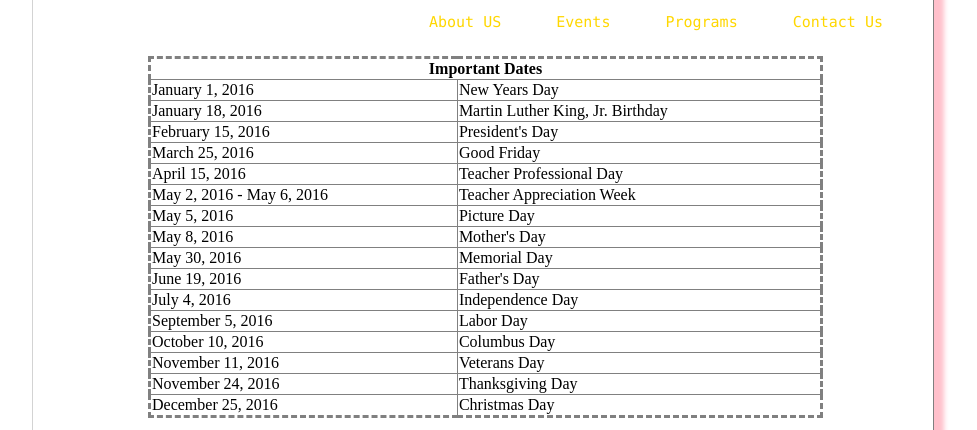
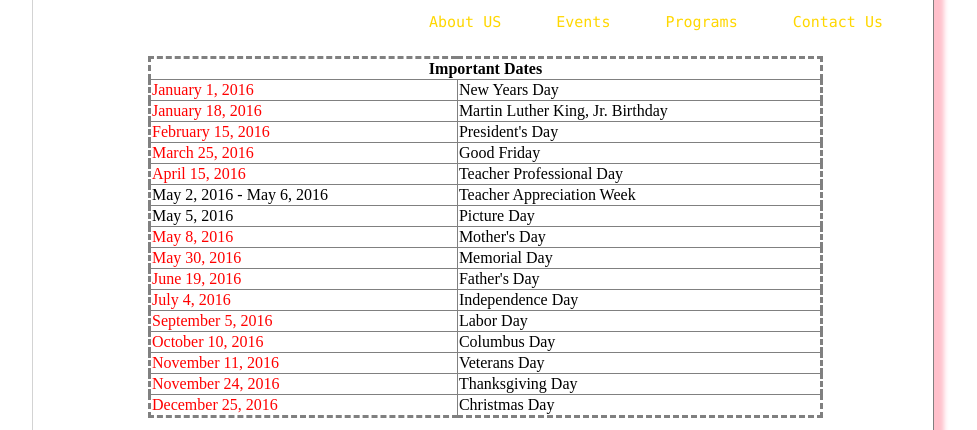
Before and after one commit to gimgrp/Kings-Queens, a plain HTML site: page events.html in a window 1280 px wide. Shown: the part 309-739 px from the top of the page, without its empty margins (143-1120 px from the left). Drawn offline with Linux system fonts and the light colour scheme.

Commit message:
Adding off ID

```diff
--- a/Stylesheet.css
+++ b/Stylesheet.css
@@ -282,3 +282,7 @@ margin-left: 50px;
 	border-width: small;
 
  }
+
+  #off{
+ color: red;
+ }
```
